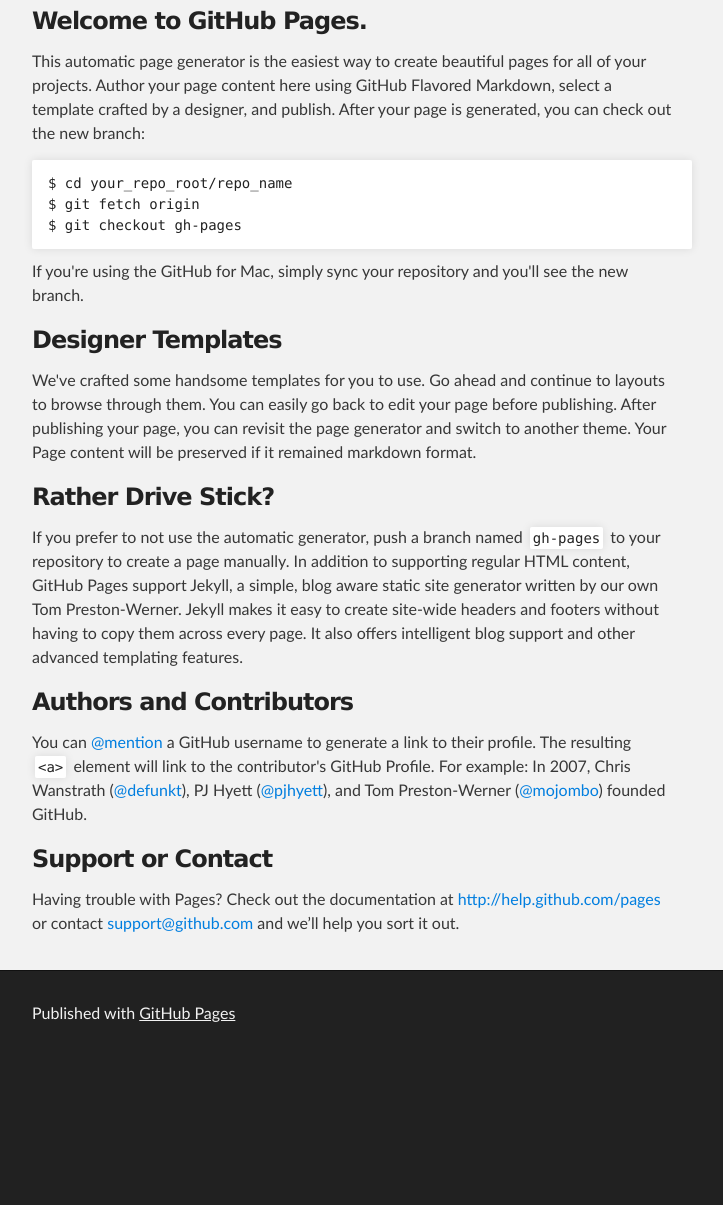
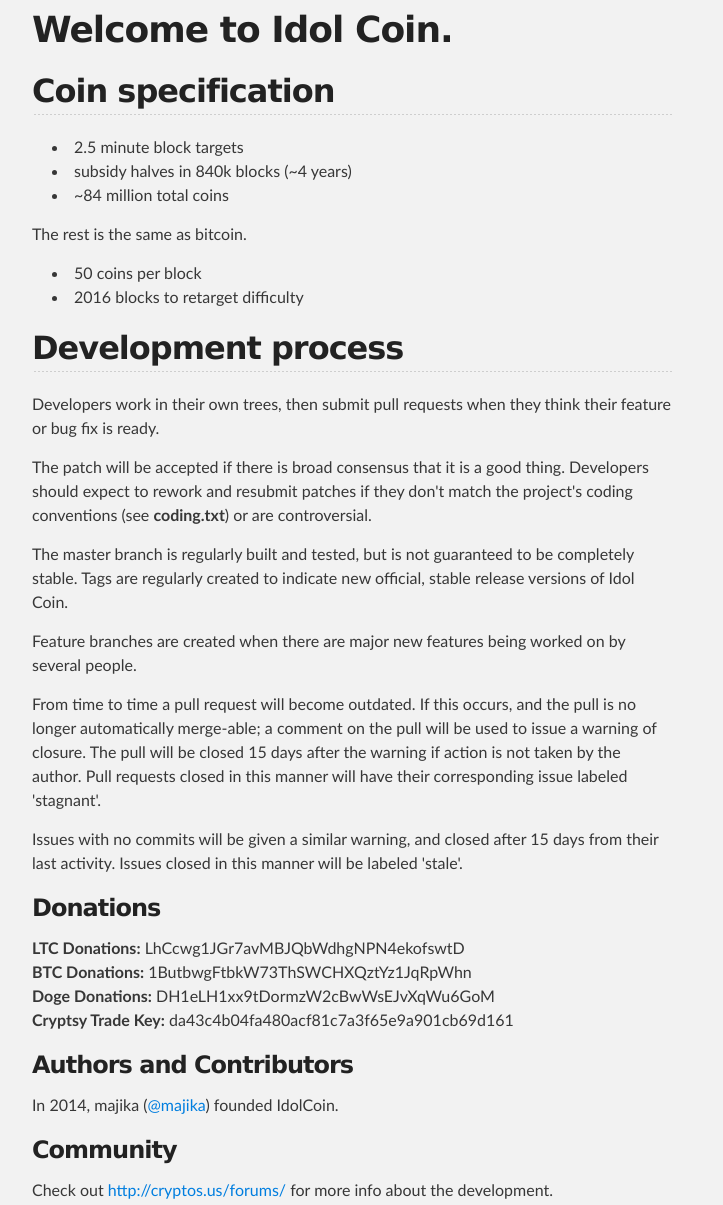
Before and after one commit to idolcoin/idolcoin.github.io, a plain HTML site: page index.html in a window 1280 px wide. Shown: the part 293-1498 px from the top of the page, without its empty margins (288-1011 px from the left). Before the commit the page ends 1353 px from the top, so only its background shows below. Drawn offline with Linux system fonts and the light colour scheme.

Commit message:
Replace master branch with page content via GitHub

```diff
--- a/index.html
+++ b/index.html
@@ -27,37 +27,56 @@
     <!-- MAIN CONTENT -->
     <div id="main_content_wrap" class="outer">
       <section id="main_content" class="inner">
-        <h3>
-<a name="welcome-to-github-pages" class="anchor" href="#welcome-to-github-pages"><span class="octicon octicon-link"></span></a>Welcome to GitHub Pages.</h3>
+        <h1>
+<a name="welcome-to-idol-coin" class="anchor" href="#welcome-to-idol-coin"><span class="octicon octicon-link"></span></a>Welcome to Idol Coin.</h1>
 
-<p>This automatic page generator is the easiest way to create beautiful pages for all of your projects. Author your page content here using GitHub Flavored Markdown, select a template crafted by a designer, and publish. After your page is generated, you can check out the new branch:</p>
+<h2>
+<a name="coin-specification" class="anchor" href="#coin-specification"><span class="octicon octicon-link"></span></a>Coin specification</h2>
 
-<pre><code>$ cd your_repo_root/repo_name
-$ git fetch origin
-$ git checkout gh-pages
-</code></pre>
+<ul>
+<li>2.5 minute block targets</li>
+<li>subsidy halves in 840k blocks (~4 years)</li>
+<li>~84 million total coins</li>
+</ul><p>The rest is the same as bitcoin.</p>
 
-<p>If you're using the GitHub for Mac, simply sync your repository and you'll see the new branch.</p>
+<ul>
+<li>50 coins per block</li>
+<li>2016 blocks to retarget difficulty</li>
+</ul><h2>
+<a name="development-process" class="anchor" href="#development-process"><span class="octicon octicon-link"></span></a>Development process</h2>
+
+<p>Developers work in their own trees, then submit pull requests when they think their feature or bug fix is ready.</p>
+
+<p>The patch will be accepted if there is broad consensus that it is a good thing. Developers should expect to rework and resubmit patches if they don't match the project's coding conventions (see <strong>coding.txt</strong>) or are controversial.</p>
+
+<p>The master branch is regularly built and tested, but is not guaranteed to be completely stable. Tags are regularly created to indicate new official, stable release versions of Idol Coin.</p>
+
+<p>Feature branches are created when there are major new features being worked on by several people.</p>
+
+<p>From time to time a pull request will become outdated. If this occurs, and the pull is no longer automatically merge-able; a comment on the pull will be used to issue a warning of closure. The pull will be closed 15 days after the warning if action is not taken by the author. Pull requests closed in this manner will have their corresponding issue labeled 'stagnant'.</p>
+
+<p>Issues with no commits will be given a similar warning, and closed after 15 days from their last activity. Issues closed in this manner will be labeled 'stale'.</p>
 
 <h3>
-<a name="designer-templates" class="anchor" href="#designer-templates"><span class="octicon octicon-link"></span></a>Designer Templates</h3>
+<a name="donations" class="anchor" href="#donations"><span class="octicon octicon-link"></span></a>Donations</h3>
 
-<p>We've crafted some handsome templates for you to use. Go ahead and continue to layouts to browse through them. You can easily go back to edit your page before publishing. After publishing your page, you can revisit the page generator and switch to another theme. Your Page content will be preserved if it remained markdown format.</p>
-
-<h3>
-<a name="rather-drive-stick" class="anchor" href="#rather-drive-stick"><span class="octicon octicon-link"></span></a>Rather Drive Stick?</h3>
-
-<p>If you prefer to not use the automatic generator, push a branch named <code>gh-pages</code> to your repository to create a page manually. In addition to supporting regular HTML content, GitHub Pages support Jekyll, a simple, blog aware static site generator written by our own Tom Preston-Werner. Jekyll makes it easy to create site-wide headers and footers without having to copy them across every page. It also offers intelligent blog support and other advanced templating features.</p>
+<p><strong>LTC Donations:</strong> LhCcwg1JGr7avMBJQbWdhgNPN4ekofswtD<br><strong>BTC Donations:</strong> 1ButbwgFtbkW73ThSWCHXQztYz1JqRpWhn<br><strong>Doge Donations:</strong> DH1eLH1xx9tDormzW2cBwWsEJvXqWu6GoM<br><strong>Cryptsy Trade Key:</strong> da43c4b04fa480acf81c7a3f65e9a901cb69d161   </p>
 
 <h3>
 <a name="authors-and-contributors" class="anchor" href="#authors-and-contributors"><span class="octicon octicon-link"></span></a>Authors and Contributors</h3>
 
-<p>You can <a href="https://github.com/blog/821" class="user-mention">@mention</a> a GitHub username to generate a link to their profile. The resulting <code>&lt;a&gt;</code> element will link to the contributor's GitHub Profile. For example: In 2007, Chris Wanstrath (<a href="https://github.com/defunkt" class="user-mention">@defunkt</a>), PJ Hyett (<a href="https://github.com/pjhyett" class="user-mention">@pjhyett</a>), and Tom Preston-Werner (<a href="https://github.com/mojombo" class="user-mention">@mojombo</a>) founded GitHub.</p>
+<p>In 2014, majika (<a href="https://github.com/majika" class="user-mention">@majika</a>) founded IdolCoin.</p>
+
+<h3>
+<a name="community" class="anchor" href="#community"><span class="octicon octicon-link"></span></a>Community</h3>
+
+<p>Check out <a href="http://cryptos.us/forums/">http://cryptos.us/forums/</a> for more info about the development.</p>
 
 <h3>
 <a name="support-or-contact" class="anchor" href="#support-or-contact"><span class="octicon octicon-link"></span></a>Support or Contact</h3>
 
-<p>Having trouble with Pages? Check out the documentation at <a href="http://help.github.com/pages">http://help.github.com/pages</a> or contact <a href="mailto:support@github.com">support@github.com</a> and we’ll help you sort it out.</p>
+<p>Having trouble with Pages?<br>
+Check out the documentation at <a href="http://idol.cryptos.us">http://idol.cryptos.us</a> or contact <a href="mailto:dev@cryptos.us">dev@cryptos.us</a> and we’ll help you sort it out.</p>
       </section>
     </div>
 
```
Also changed, not shown: params.json (+1 -1 lines).
